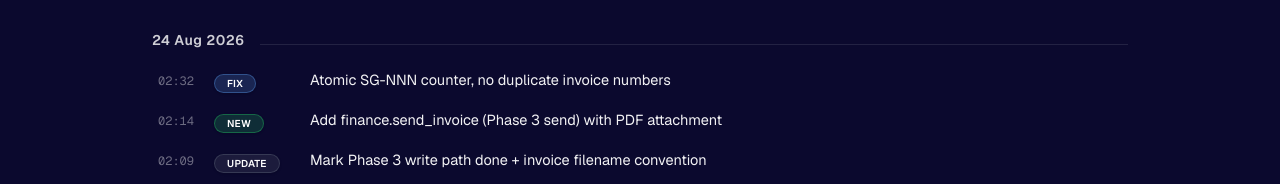
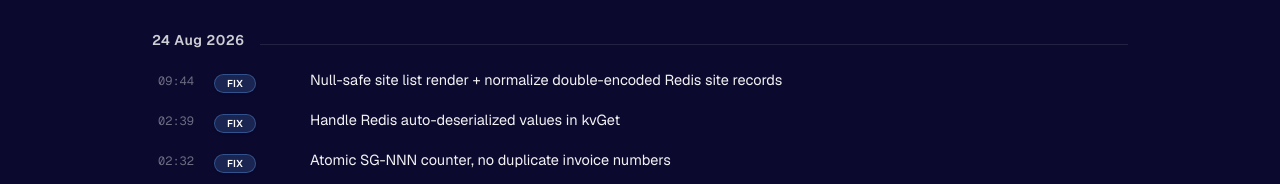
Before and after one commit to sg-satoshi/saabai-site, a Next.js app: page /saabai-changelog in a window 1280 px wide. Shown: the part 145-329 px from the top of the page. Built offline with nearby package versions, Linux system fonts and the light colour scheme; no server answers.

Commit message:
changelog auto-update [skip ci]

```diff
--- a/app/rex-changelog/ChangelogClient.tsx
+++ b/app/rex-changelog/ChangelogClient.tsx
@@ -32,6 +32,7 @@ const CHANGELOG: Day[] = [
   {
     date: "24 Aug 2026",
     entries: [
+      { time: "02:39", tag: "FIX", title: "Handle Redis auto-deserialized values in kvGet" },
       { time: "02:32", tag: "FIX", title: "Atomic SG-NNN counter, no duplicate invoice numbers" },
       { time: "02:14", tag: "NEW", title: "Add finance.send_invoice (Phase 3 send) with PDF attachment" },
       { time: "02:09", tag: "UPDATE", title: "Mark Phase 3 write path done + invoice filename convention" },
--- a/app/saabai-changelog/SaabaiChangelogClient.tsx
+++ b/app/saabai-changelog/SaabaiChangelogClient.tsx
@@ -30,6 +30,8 @@ const CHANGELOG: Day[] = [
   {
     date: "24 Aug 2026",
     entries: [
+      { time: "09:44", tag: "FIX", title: "Null-safe site list render + normalize double-encoded Redis site records" },
+      { time: "02:39", tag: "FIX", title: "Handle Redis auto-deserialized values in kvGet" },
       { time: "02:32", tag: "FIX", title: "Atomic SG-NNN counter, no duplicate invoice numbers" },
       { time: "02:14", tag: "NEW", title: "Add finance.send_invoice (Phase 3 send) with PDF attachment" },
       { time: "02:09", tag: "UPDATE", title: "Mark Phase 3 write path done + invoice filename convention" },
```
